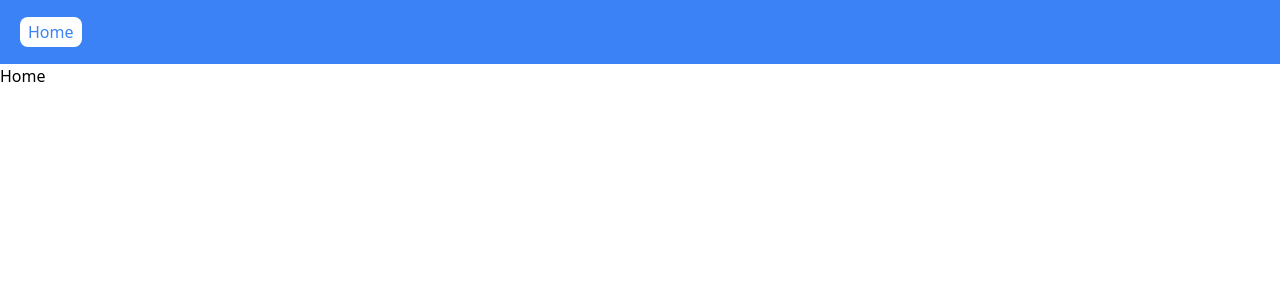
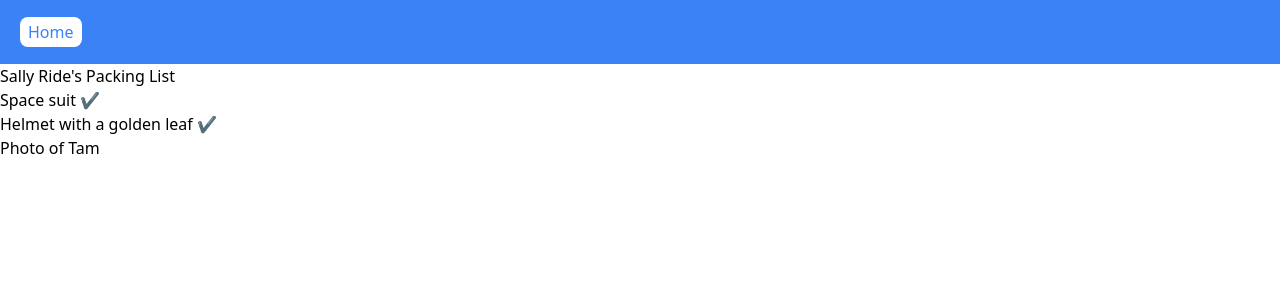
Before and after one commit to Emmanuel-Ingwe/youtube-next13, a Next.js app: page / in a window 1280 px wide. Shown: the top 300 px of the page. Built offline with nearby package versions, Linux system fonts and the light colour scheme.

Commit message:
new index

```diff
--- a/app/page.tsx
+++ b/app/page.tsx
@@ -1,7 +1,28 @@
-import React from "react";
+function Item({ name, isPacked }) {
+	if (isPacked) {
+	  return <li className="item">{name} ✔</li>;
+	}
+	return <li className="item">{name}</li>;
+  }
 
-const Home = () => {
-	return <div>Home</div>;
-};
-
-export default Home;
+  export default function PackingList() {
+	return (
+	  <section>
+		<h1>Sally Ride's Packing List</h1>
+		<ul>
+		  <Item
+			isPacked={true}
+			name="Space suit"
+		  />
+		  <Item
+			isPacked={true}
+			name="Helmet with a golden leaf"
+		  />
+		  <Item
+			isPacked={false}
+			name="Photo of Tam"
+		  />
+		</ul>
+	  </section>
+	);
+  }
```
